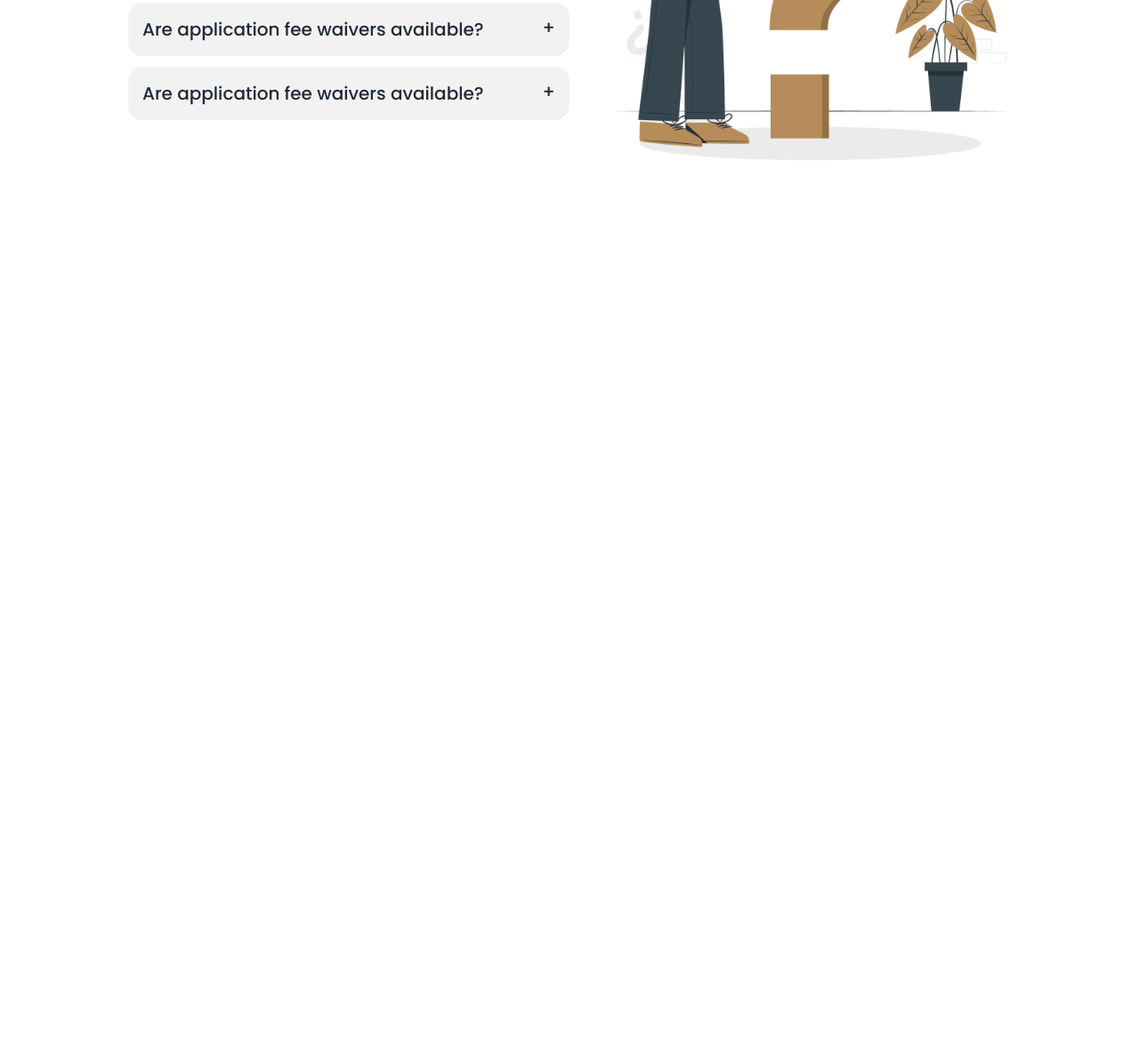
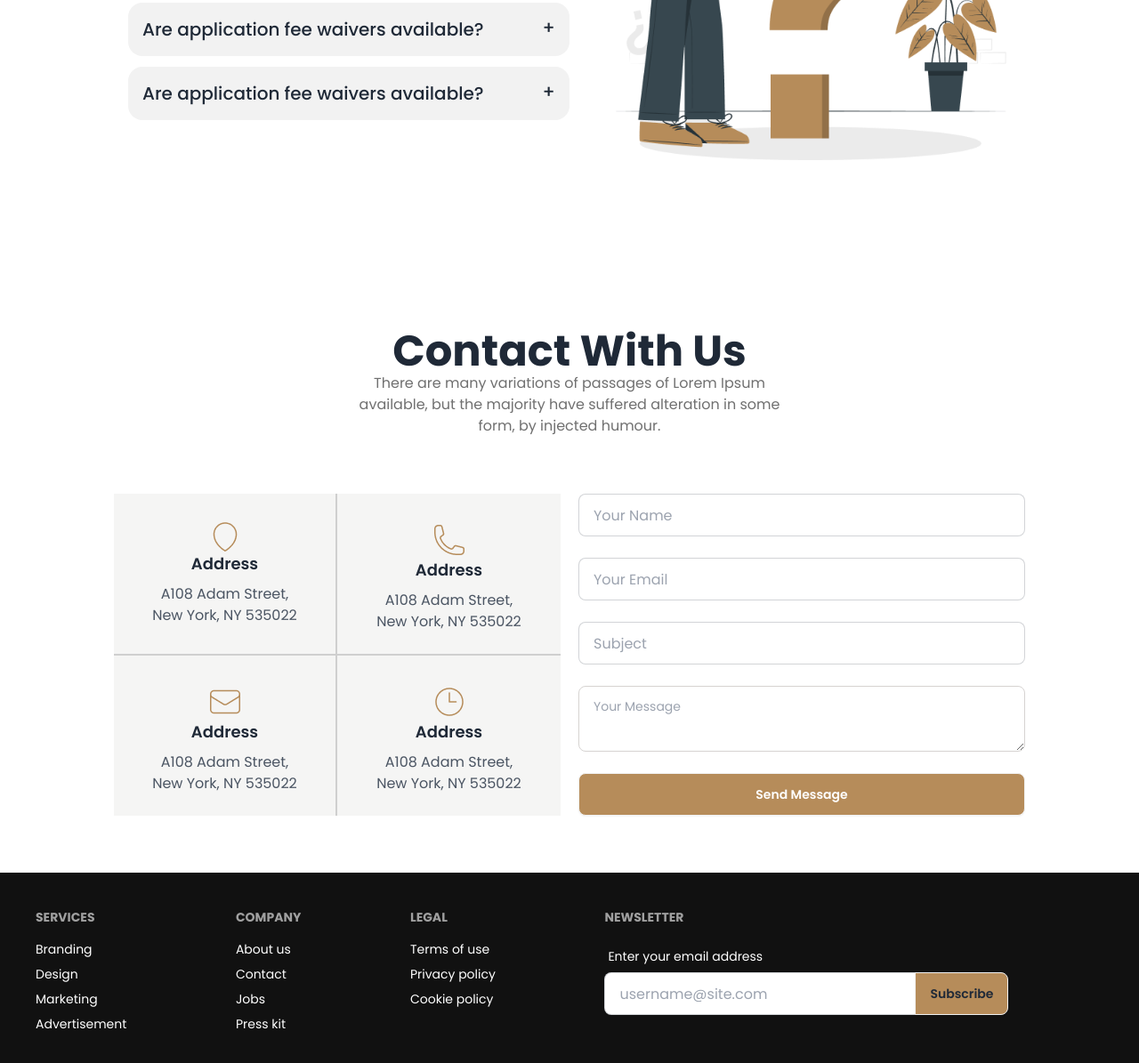
Before and after one commit to Tirtha2021/Legal_Solutions, a plain HTML site: page index.html in a window 1280 px wide. Shown: the part 3335-4530 px from the top of the page at 89% size. Before the commit the page ends 3642 px from the top, so only its background shows below. Drawn offline with nearby package versions, Linux system fonts and the light colour scheme.

Commit message:
contact and footer

```diff
--- a/index.html
+++ b/index.html
@@ -324,7 +324,7 @@
             </div>
 
             <!-- hero part -->
-            <div class="hero">
+            <div class="">
                 <div class="hero-content flex-col lg:flex-row-reverse lg:h-[580px] lg:justify-between">
                     <!-- image part -->
                     <img class="lg:w-[450px] w-full" src="images/faq.png" alt="">
@@ -375,11 +375,123 @@
                 </div>
             </div>
         </div>
+
+        <!-- Contact -->
+        <div class="py-16">
+            <!-- title -->
+            <div class="text-center mx-auto w-3/4 md:w-1/2">
+                <h1 class="text-5xl font-bold">Contact With Us</h1>
+                <p class="text-[#707070]">There are many variations of passages of Lorem Ipsum available, but the
+                    majority have suffered alteration in some form, by injected humour.
+                </p>
+            </div>
+
+            <!-- card and input part -->
+            <div class="pt-16 flex  flex-col lg:flex-row gap-5">
+                <!-- card part -->
+                <div class="grid grid-cols-1 lg:grid-cols-2 text-center lg:w-1/2 lg:gap-0 gap-5">
+                    <!-- card1 -->
+                    <div class=" bg-stone-100 border-[#CFCFCF] border-b-2 border-r-2 ">
+                        <figure class="pt-8 flex justify-center">
+                            <img src="images/address.png" alt="Shoes" class="rounded-xl" />
+                        </figure>
+                        <div class="text-center space-y-2">
+                            <h2 class="text-lg font-semibold">Address</h2>
+                            <p class="text-gray-600">
+                                A108 Adam Street,<br>New York, NY 535022
+                            </p>
+                        </div>
+                    </div>
+                    <!-- card2 -->
+                    <div class=" bg-stone-100 border-[#CFCFCF] border-b-2">
+                        <figure class=" pt-8 flex justify-center">
+                            <img src="images/call.png" alt="Shoes" class="rounded-xl" />
+                        </figure>
+                        <div class="text-center space-y-2">
+                            <h2 class="text-lg font-semibold">Address</h2>
+                            <p class="text-gray-600">
+                                A108 Adam Street,<br>New York, NY 535022
+                            </p>
+                        </div>
+                    </div>
+                    <!-- card3 -->
+                    <div class=" bg-stone-100 border-[#CFCFCF] border-r-2">
+                        <figure class=" pt-8 flex justify-center">
+                            <img src="images/email.png" alt="Shoes" class="rounded-xl" />
+                        </figure>
+                        <div class="text-center space-y-2">
+                            <h2 class="text-lg font-semibold">Address</h2>
+                            <p class="text-gray-600">
+                                A108 Adam Street,<br>New York, NY 535022
+                            </p>
+                        </div>
+                    </div>
+                    <!-- card4 -->
+                    <div class=" bg-stone-100">
+                        <figure class=" pt-8 flex justify-center">
+                            <img src="images/time.png" alt="Shoes" class="rounded-xl" />
+                        </figure>
+                        <div class="text-center space-y-2">
+                            <h2 class="text-lg font-semibold">Address</h2>
+                            <p class="text-gray-600">
+                                A108 Adam Street,<br>New York, NY 535022
+                            </p>
+                        </div>
+
+                    </div>
+                </div>
+                <!-- input part -->
+                <div class="card lg:w-1/2 w-full">
+                    <form class="">
+                        <div class="form-control">
+                            <input type="text" placeholder="Your Name" class="input input-bordered" required /><br>
+                            <input type="email" placeholder="Your Email" class="input input-bordered" required /><br>
+                            <input type="text" placeholder="Subject" class="input input-bordered" required /><br>
+                            <textarea class="textarea border border-stone-300 " placeholder="Your Message"></textarea>
+                        </div>
+                        <div class="form-control mt-6">
+                            <button class="btn bg-btn-primary-clr text-white">Send Message</button>
+                        </div>
+                    </form>
+                </div>
+            </div>
+        </div>
     </main>
 
     <!-- footer -->
-    <footer>
-
+    <footer class="footer bg-[#111111] text-white p-10">
+        <nav>
+            <h6 class="footer-title">Services</h6>
+            <a class="link link-hover">Branding</a>
+            <a class="link link-hover">Design</a>
+            <a class="link link-hover">Marketing</a>
+            <a class="link link-hover">Advertisement</a>
+        </nav>
+        <nav>
+            <h6 class="footer-title">Company</h6>
+            <a class="link link-hover">About us</a>
+            <a class="link link-hover">Contact</a>
+            <a class="link link-hover">Jobs</a>
+            <a class="link link-hover">Press kit</a>
+        </nav>
+        <nav>
+            <h6 class="footer-title">Legal</h6>
+            <a class="link link-hover">Terms of use</a>
+            <a class="link link-hover">Privacy policy</a>
+            <a class="link link-hover">Cookie policy</a>
+        </nav>
+        <form>
+            <h6 class="footer-title">Newsletter</h6>
+            <fieldset class="form-control w-80">
+                <label class="label">
+                    <span class="label-text text-white">Enter your email address</span>
+                </label>
+                <div class="join">
+                    <input type="text" placeholder="username@site.com" class="input input-bordered join-item" />
+                    <button class="btn bg-btn-primary-clr join-item">Subscribe</button>
+                </div>
+            </fieldset>
+        </form>
     </footer>
 </body>
 
```
